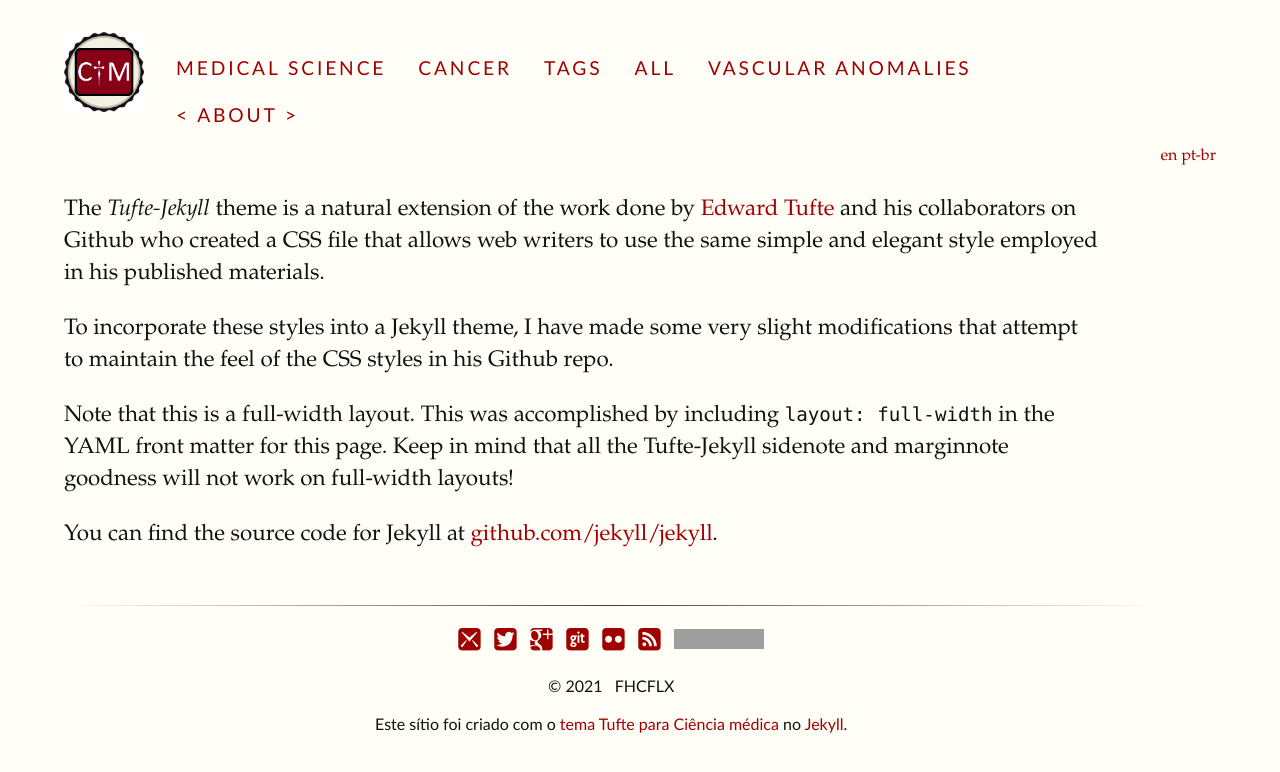
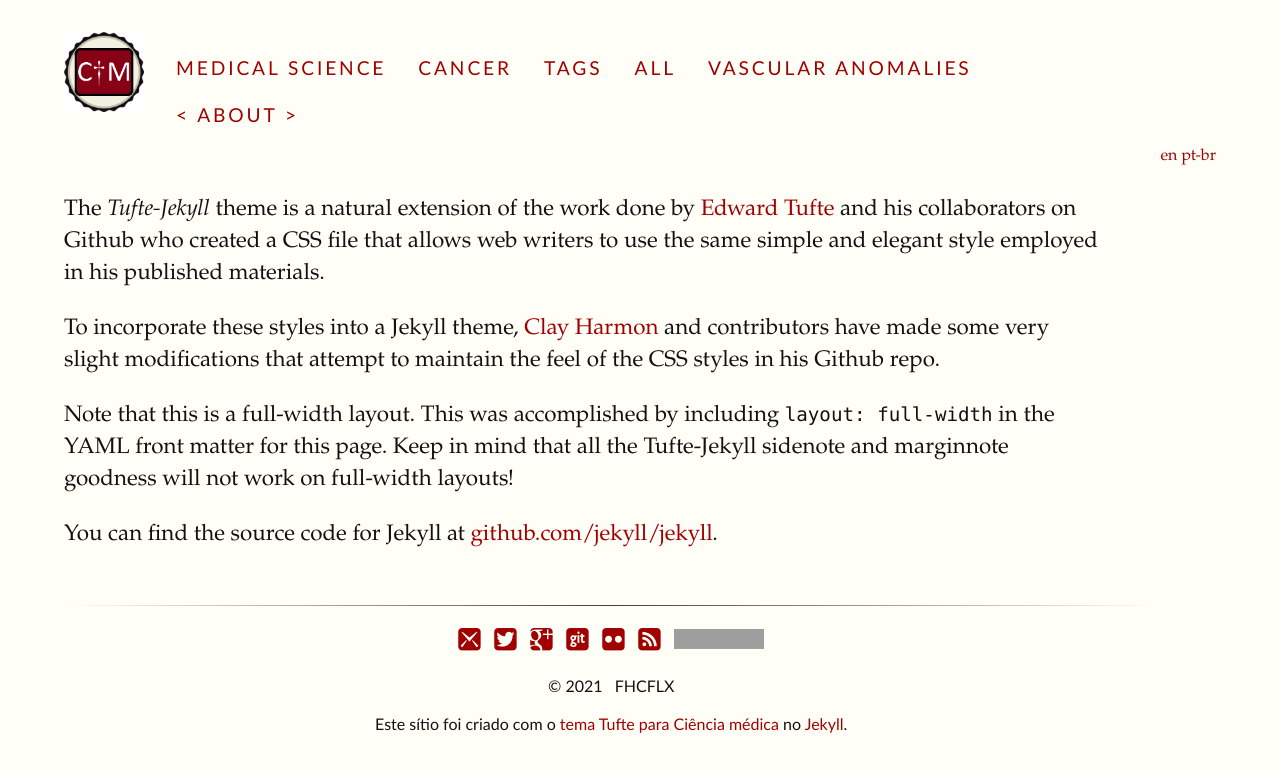
Before and after one commit to fhcflx/pharmakon, a Jekyll site: the page built from about/index.md, in a window 1280 px wide. Shown: the top 772 px of the page. Built offline with Jekyll 4.4.1, drawn with Linux system fonts in a browser that asks for light colours; grey boxes are pictures that could not be loaded.

Commit message:
proper attribution

````diff
--- a/about/index.md
+++ b/about/index.md
@@ -7,7 +7,7 @@ ref: about
 
 The *Tufte-Jekyll* theme is a natural extension of the work done by [Edward Tufte](https://github.com/edwardtufte/tufte-css) and his collaborators on Github who created a CSS file that allows web writers to use the same simple and elegant style employed in his published materials.
 
-To incorporate these styles into a Jekyll theme, I have made some very slight modifications that attempt to maintain the feel of the CSS styles in his Github repo.
+To incorporate these styles into a Jekyll theme, [Clay Harmon](https://github.com/clayh53/tufte-jekyll) and contributors have made some very slight modifications that attempt to maintain the feel of the CSS styles in his Github repo.
 
 Note that this is a full-width layout. This was accomplished by including ```layout: full-width``` in the YAML front matter for this page. Keep in mind that all the Tufte-Jekyll sidenote and marginnote goodness will not work on full-width layouts!
 
````
